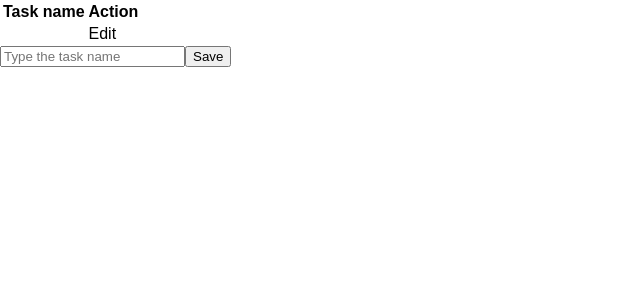
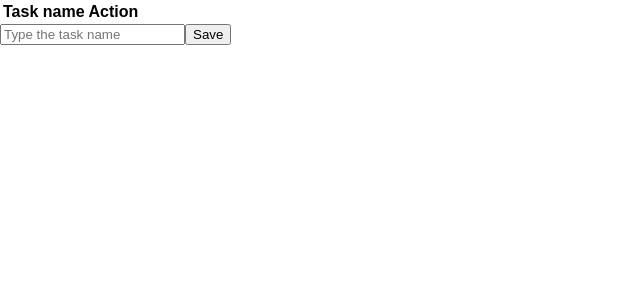
Before and after one commit to caiodesign/react-to-do, a React (Create React App) app: page / in a window 1280 px wide. Shown: the top 300 px of the page, without its empty margins (0-640 px from the left). Built offline with nearby package versions, Linux system fonts and the light colour scheme.

Commit message:
adicionado funcionalidade de adicionar novas 'tasks' dinamicamente no app

```diff
--- a/src/App.js
+++ b/src/App.js
@@ -7,14 +7,14 @@ class App extends React.Component {
 
 	// setting my state object.
 	state = {
-		task: []
+		tasks: []
 	}
 
 	// add a new task to table.
 	addTask = (e) => {
 		e.preventDefault()
 		const taskName = e.target.elements.taskName.value // get form input value.
-		const taskList = this.state.task;
+		const taskList = this.state.tasks;
 		taskList.push(taskName);
 		this.setState({
 			task: taskList
@@ -24,7 +24,7 @@ class App extends React.Component {
 	render() {
 		return (
 			<div>
-				<Table tasks={this.state.task} />
+				<Table tasks={this.state.tasks} />
 				<Form addTask={this.addTask} />
 			</div>
 		)
--- a/src/components/Table.js
+++ b/src/components/Table.js
@@ -1,7 +1,10 @@
 import React from 'react'
 
+const Task = props => <tr><td>{props.task}</td></tr>;
 
-const Table = props => (
+class Table extends React.Component{
+    render () {
+        return (
             <div>
                 <table>
                     <thead>
@@ -15,13 +18,16 @@ const Table = props => (
                         </tr>
                     </thead>
                     <tbody>
-                <tr>
-                    {props.tasks && <td>{props.tasks}</td>}
-                    {props.tasks && <td>Edit</td>}
-                </tr>
+                        {
+                            this.props.tasks.map( (item, index) =>
+                                <Task key={index} task={item} />
+                            )
+                        }
                     </tbody>
                 </table>
             </div>
         )
+    }
+}
 
 export default Table
```
Lines whose indentation alone changed are shown as unchanged.
